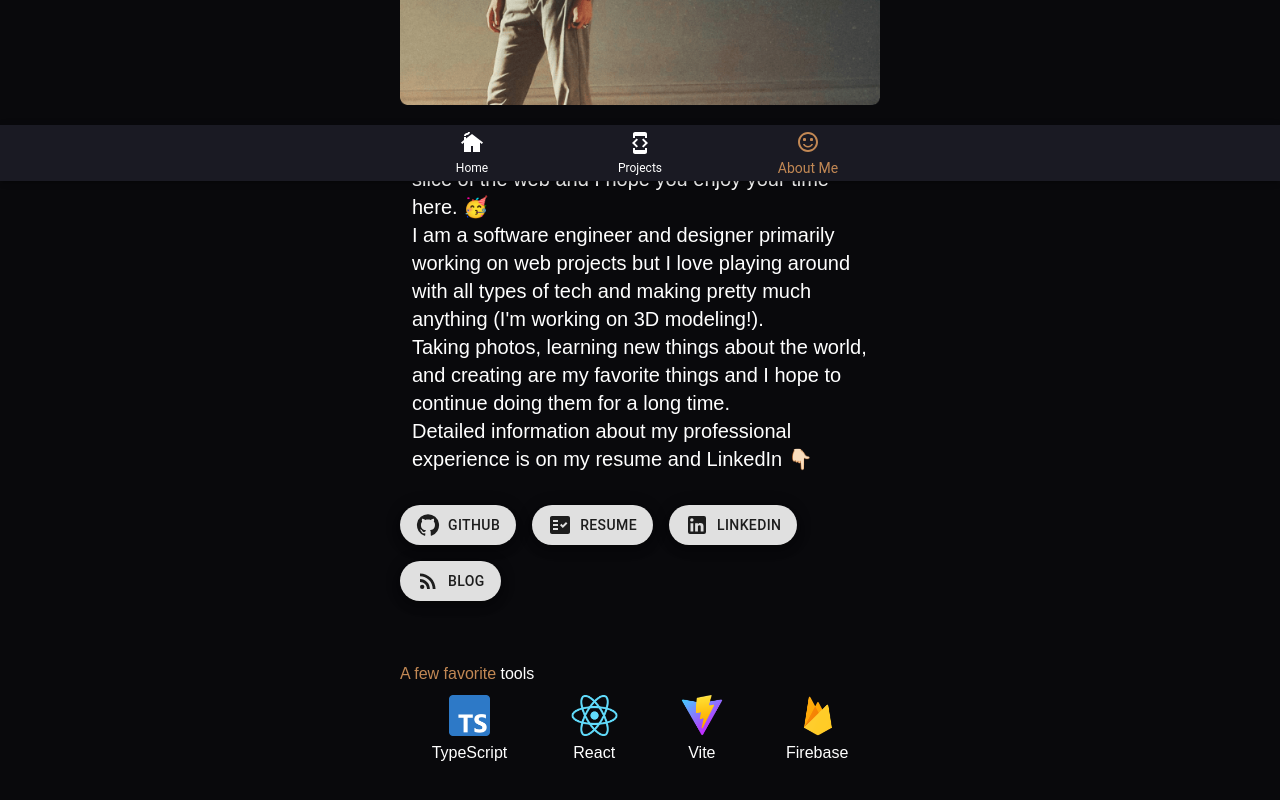
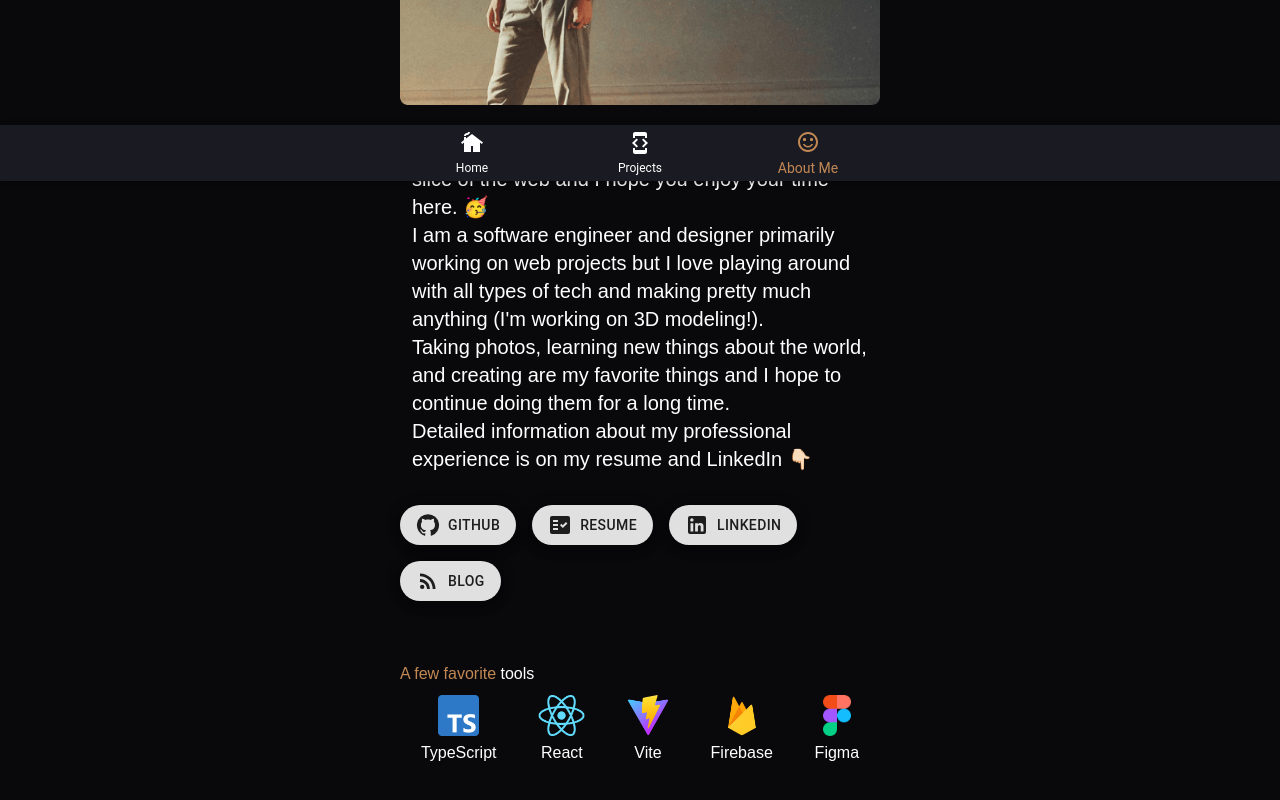
Before and after one commit to AdamDavisDeveloper/adams-portfolio, a React (Vite) app: page /about in a window 1280 px wide. Shown: the part 619-1419 px from the top of the page. Built offline with nearby package versions, Linux system fonts and the light colour scheme; a web font is replaced by a local one.

Commit message:
quick fix from last

```diff
--- a/src/Views/AboutMe/AboutMe.tsx
+++ b/src/Views/AboutMe/AboutMe.tsx
@@ -23,7 +23,8 @@ const favoriteTools = [
     technologies.typescript,
     technologies.react,
     technologies.vite,
-    technologies.firebase
+    technologies.firebase,
+    technologies.figma
 ]
 
 export default function AboutMe() {
```
Also changed, not shown: src/img/logos/figma.png.
